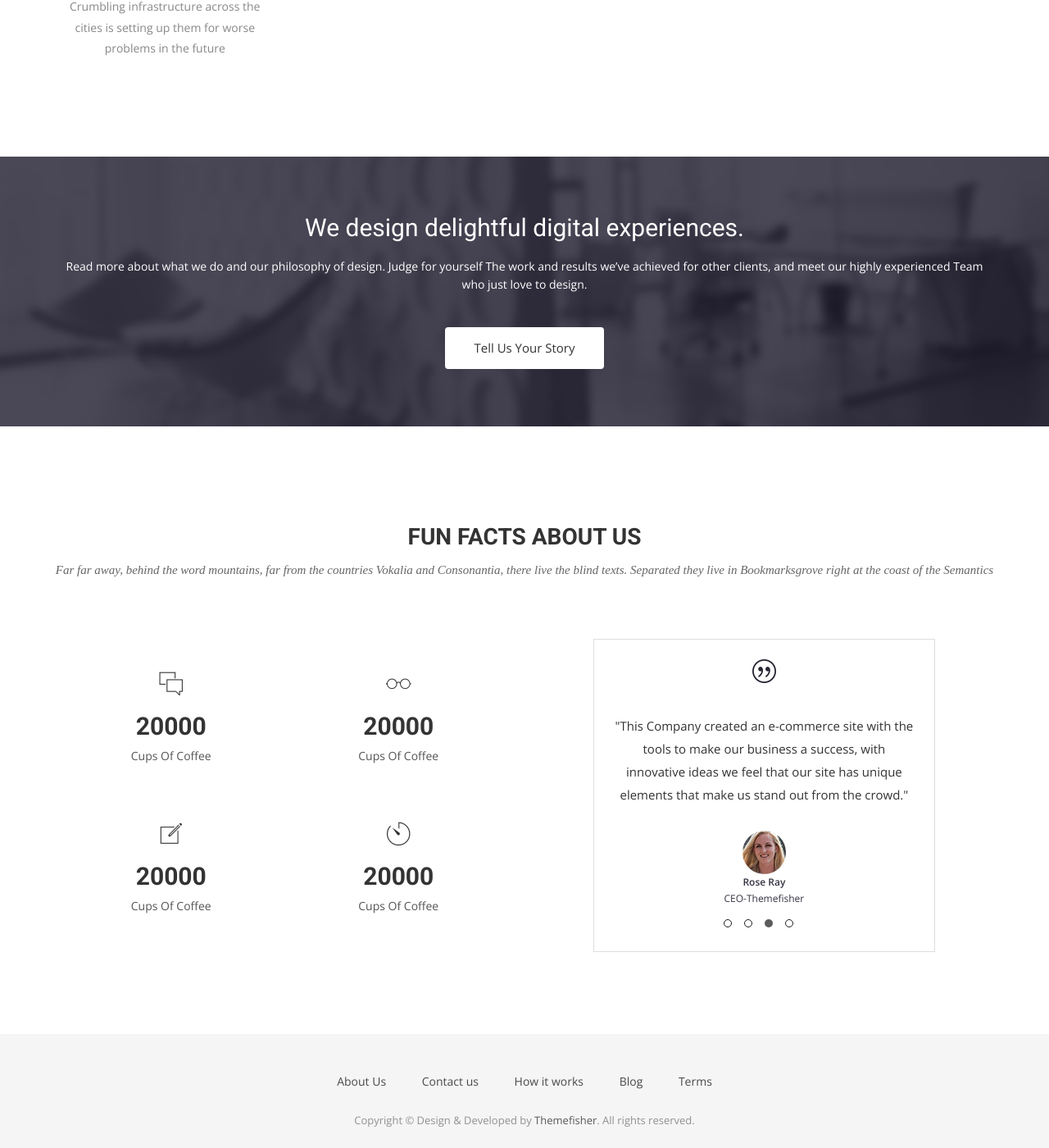
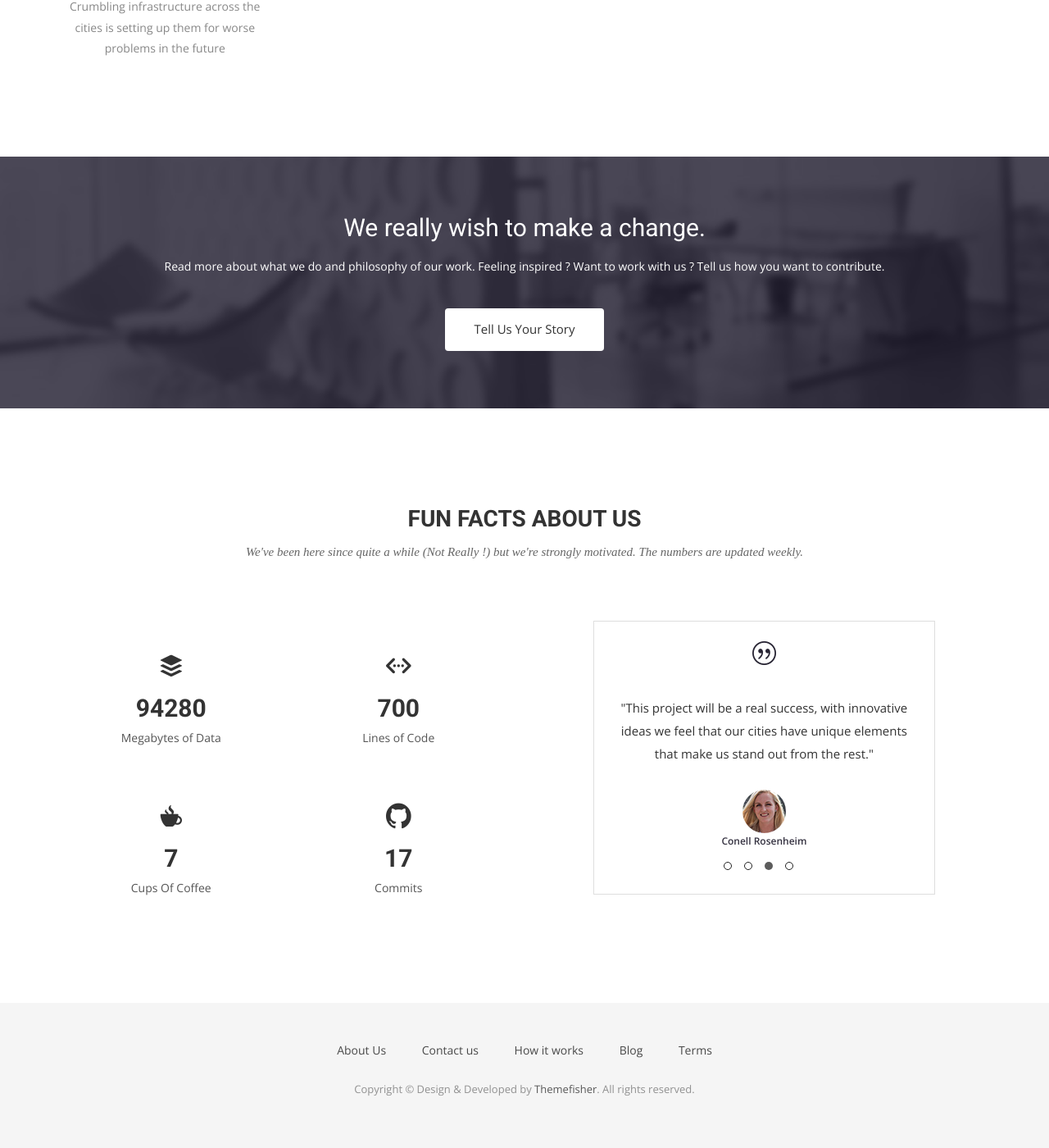
Before and after one commit to freefinity/freefinity.github.io, a Jekyll site: the page built from index.html, in a window 1280 px wide and 1400 px high, scrolled down 3133 px. Shown: the whole window at 82% size. Built offline with Jekyll 4.4.1, drawn with Linux system fonts in a browser that asks for light colours; nearby versions of some CDN libraries; some web fonts are replaced.

Commit message:
third commidtdlfggjgrjdsdvhdwsfredjksk

```diff
--- a/index.html
+++ b/index.html
@@ -128,8 +128,8 @@ permalink: /
     <div class="row">
       <div class="col-md-12">
         <div class="block">
-          <h2>We design delightful digital experiences.</h2>
-          <p>Read more about what we do and our philosophy of design. Judge for yourself The work and results we’ve achieved for other clients, and meet our highly experienced Team who just love to design.</p>
+          <h2>We really wish to make a change.</h2>
+          <p>Read more about what we do and philosophy of our work. Feeling inspired ? Want to work with us ? Tell us how you want to contribute.</p>
           <a class="btn btn-default btn-call-to-action" href="#" >Tell Us Your Story</a>
         </div>
       </div>
@@ -142,7 +142,7 @@ permalink: /
     <div class="row">
       <div class="section-title text-center">
         <h2>Fun Facts About Us</h2>
-        <p>Far far away, behind the word mountains, far from the countries Vokalia and Consonantia, there live the blind texts. Separated they live in Bookmarksgrove right at the coast of the Semantics</p>
+        <p>We've been here since quite a while (Not Really !) but we're strongly motivated. The numbers are updated weekly.</p>
       </div>
     </div>
     <div class="row">
@@ -151,30 +151,30 @@ permalink: /
           <ul class="counter-box clearfix">
             <li>
               <div class="block">
-                <i class="ion-ios-chatboxes-outline"></i>
-                <h4 class="counter">20000</h4>
+                <i class="ion-social-buffer"></i>
+                <h4 class="counter">94280</h4>
+                <span>Megabytes of Data</span>
+              </div>
+            </li>
+            <li>
+              <div class="block">
+                <i class="ion-code-working"></i>
+                <h4 class="counter">700</h4>
+                <span>Lines of Code</span>
+              </div>
+            </li>
+            <li>
+              <div class="block">
+                <i class="ion-coffee"></i>
+                <h4 class="counter">7</h4>
                 <span>Cups Of Coffee</span>
               </div>
             </li>
             <li>
               <div class="block">
-                <i class="ion-ios-glasses-outline"></i>
-                <h4 class="counter">20000</h4>
-                <span>Cups Of Coffee</span>
-              </div>
-            </li>
-            <li>
-              <div class="block">
-                <i class="ion-ios-compose-outline"></i>
-                <h4 class="counter">20000</h4>
-                <span>Cups Of Coffee</span>
-              </div>
-            </li>
-            <li>
-              <div class="block">
-                <i class="ion-ios-timer-outline"></i>
-                <h4 class="counter">20000</h4>
-                <span>Cups Of Coffee</span>
+                <i class="ion-social-github"></i>
+                <h4 class="counter">17</h4>
+                <span>Commits</span>
               </div>
             </li>
 
@@ -186,34 +186,34 @@ permalink: /
           <div id="testimonial-slider" class="owl-carousel">
             <div>
                 <img src="img/cotation.png" alt="IMG">
-                <p>"This Company created an e-commerce site with the tools to make our business a success, with innovative ideas we feel that our site has unique elements that make us stand out from the crowd."</p>
+                <p>"This project will be a real success, with innovative ideas we feel that our cities have unique elements that make us stand out from the rest."</p>
                 <div class="user">
                   <img src="img/item-img1.jpg" alt="Pepole">
-                  <p><span>Rose Ray</span> CEO-Themefisher</p>
+                  <p><span>Conell Rosenheim</span> </p>
                 </div>
             </div>
             <div>
               <img src="img/cotation.png" alt="IMG">
-                <p>"This Company created an e-commerce site with the tools to make our business a success, with innovative ideas we feel that our site has unique elements that make us stand out from the crowd."</p>
+                <p>"This project will be a real success, with innovative ideas we feel that our cities have unique elements that make us stand out from the rest."</p>
                 <div class="user">
                   <img src="img/item-img1.jpg" alt="Pepole">
-                  <p><span>Rose Ray</span> CEO-Themefisher</p>
+                  <p><span>Conell Rosenheim</span> </p>
                 </div>
             </div>
             <div>
               <img src="img/cotation.png" alt="IMG">
-                <p>"This Company created an e-commerce site with the tools to make our business a success, with innovative ideas we feel that our site has unique elements that make us stand out from the crowd."</p>
+                <p>"This project will be a real success, with innovative ideas we feel that our cities have unique elements that make us stand out from the rest."</p>
                 <div class="user">
                   <img src="img/item-img1.jpg" alt="Pepole">
-                  <p><span>Rose Ray</span> CEO-Themefisher</p>
+                  <p><span>Conell Rosenheim</span> </p>
                 </div>
             </div>
             <div>
               <img src="img/cotation.png" alt="IMG">
-                <p>"This Company created an e-commerce site with the tools to make our business a success, with innovative ideas we feel that our site has unique elements that make us stand out from the crowd."</p>
+                <p>"This project will be a real success, with innovative ideas we feel that our cities have unique elements that make us stand out from the rest."</p>
                 <div class="user">
                   <img src="img/item-img1.jpg" alt="Pepole">
-                  <p><span>Rose Ray</span> CEO-Themefisher</p>
+                  <p><span>Conell Rosenheim</span> </p>
                 </div>
             </div>
           </div>
```
